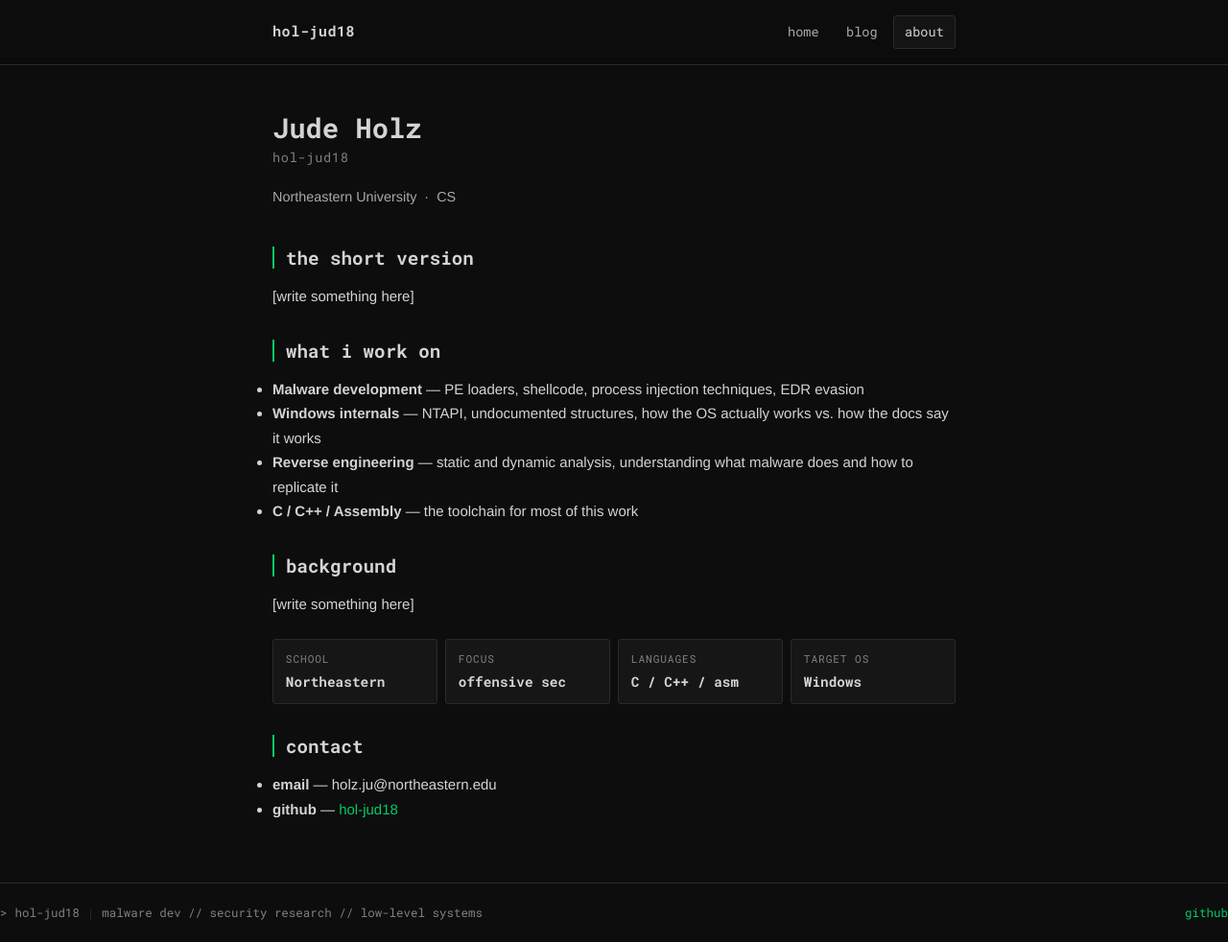
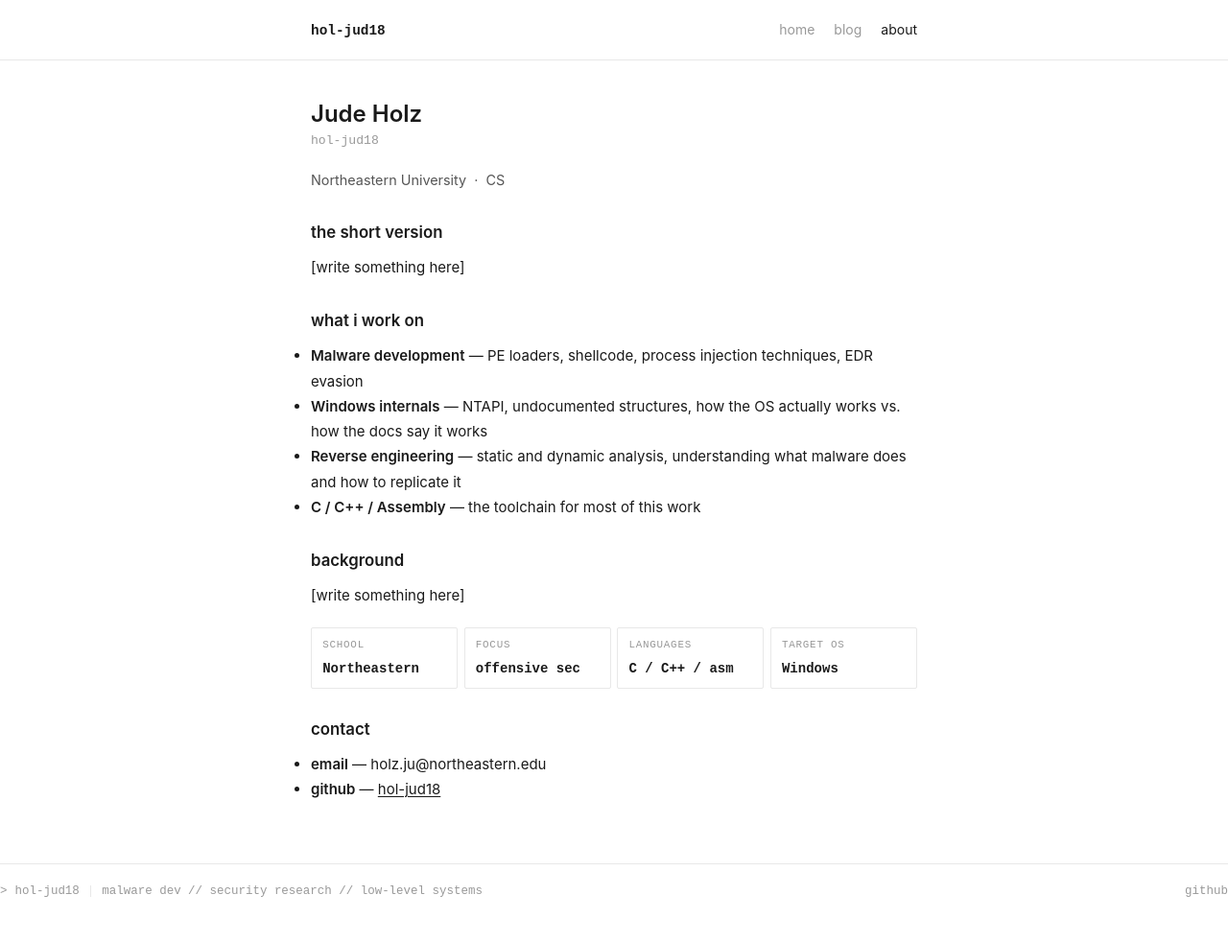
Before and after one commit to hol-jud18/hol-jud18.github.io, a Jekyll site: the page built from about.md, in a window 1280 px wide and 982 px high. Shown: the whole window at 96% size. Built offline with Jekyll 4.4.1, drawn with Linux system fonts in a browser that asks for light colours.

Commit message:
simplifying

```diff
--- a/_layouts/default.html
+++ b/_layouts/default.html
@@ -6,9 +6,6 @@
   <title>{% if page.title %}{{ page.title }} // {{ site.title }}{% else %}{{ site.title }}{% endif %}</title>
   <meta name="description" content="{% if page.excerpt %}{{ page.excerpt | strip_html | truncate: 160 }}{% else %}{{ site.description }}{% endif %}">
 
-  <link rel="preconnect" href="https://fonts.googleapis.com">
-  <link rel="preconnect" href="https://fonts.gstatic.com" crossorigin>
-  <link href="https://fonts.googleapis.com/css2?family=Roboto+Mono:wght@400;700&family=Inter:wght@400;500&display=swap" rel="stylesheet">
   <link rel="stylesheet" href="{{ '/assets/css/style.css' | relative_url }}">
 
   {% seo %}
--- a/assets/css/style.css
+++ b/assets/css/style.css
@@ -1,20 +1,14 @@
-/* ─── Reset & Base ───────────────────────────────────────────────────────── */
+/* ─── Reset ──────────────────────────────────────────────────────────────── */
 *, *::before, *::after { box-sizing: border-box; margin: 0; padding: 0; }
 
 :root {
-  --bg:         #0d0d0d;
-  --bg-panel:   #141414;
-  --bg-card:    #161616;
-  --border:     #2a2a2a;
-  --accent:     #00cc66;
-  --accent-dim: #00994d;
-  --accent2:    #7eb8d4;
-  --accent3:    #cc4444;
-  --text:       #d4d4d4;
-  --text-dim:   #aaaaaa;
-  --text-muted: #808080;
-  --font-mono:  'Roboto Mono', 'Courier New', monospace;
-  --font-sans:  'Helvetica Neue', Helvetica, Arial, sans-serif;
+  --bg:         #ffffff;
+  --text:       #1a1a1a;
+  --text-dim:   #555555;
+  --text-muted: #999999;
+  --border:     #e8e8e8;
+  --font-mono:  'Courier New', Courier, monospace;
+  --font-body:  -apple-system, BlinkMacSystemFont, 'Segoe UI', Helvetica, Arial, sans-serif;
 }
 
 html { scroll-behavior: smooth; }
@@ -22,35 +16,33 @@ html { scroll-behavior: smooth; }
 body {
   background: var(--bg);
   color: var(--text);
-  font-family: var(--font-sans);
+  font-family: var(--font-body);
   font-size: 15px;
-  line-height: 1.7;
+  line-height: 1.75;
   min-height: 100vh;
 }
 
 /* ─── Typography ─────────────────────────────────────────────────────────── */
 h1, h2, h3, h4, h5, h6 {
-  font-family: var(--font-mono);
-  font-weight: 700;
-  line-height: 1.2;
+  font-weight: 600;
+  line-height: 1.3;
   color: var(--text);
 }
 
-h1 { font-size: 1.8rem; }
-h2 { font-size: 1.2rem; border-left: 2px solid var(--accent); padding-left: 0.75rem; margin: 2rem 0 1rem; color: var(--text); }
-h3 { font-size: 1rem; color: var(--text-dim); margin: 1.5rem 0 0.5rem; }
-h4 { font-size: 1rem; color: var(--text); }
+h1 { font-size: 1.5rem; margin-bottom: 0.4rem; }
+h2 { font-size: 1.05rem; margin: 2rem 0 0.75rem; }
+h3 { font-size: 1rem; margin: 1.5rem 0 0.4rem; color: var(--text-dim); }
 
 p { margin-bottom: 1rem; }
 
 a {
-  color: var(--accent);
-  text-decoration: none;
-  transition: color 0.15s;
+  color: var(--text);
+  text-decoration: underline;
+  text-underline-offset: 2px;
 }
-a:hover { color: var(--accent-dim); }
+a:hover { color: var(--text-dim); }
 
-strong { color: var(--text); font-weight: 700; }
+strong { font-weight: 600; }
 em { font-style: italic; }
 
 hr {
@@ -62,35 +54,20 @@ hr {
 /* ─── Code ───────────────────────────────────────────────────────────────── */
 code {
   font-family: var(--font-mono);
-  font-size: 0.88em;
-  background: var(--bg-panel);
-  color: var(--accent);
+  font-size: 0.875em;
+  background: #f5f5f5;
   border: 1px solid var(--border);
-  border-radius: 3px;
-  padding: 0.1em 0.4em;
+  border-radius: 2px;
+  padding: 0.1em 0.35em;
 }
 
 pre {
-  background: var(--bg-panel);
+  background: #f7f7f7;
   border: 1px solid var(--border);
-  border-left: 2px solid var(--accent);
-  border-radius: 4px;
+  border-radius: 3px;
   padding: 1.25rem;
   overflow-x: auto;
   margin: 1.5rem 0;
-  position: relative;
-}
-
-pre::before {
-  content: attr(data-lang);
-  position: absolute;
-  top: 0.5rem;
-  right: 0.75rem;
-  font-size: 0.7rem;
-  color: var(--text-muted);
-  text-transform: uppercase;
-  letter-spacing: 0.1em;
-  font-family: var(--font-mono);
 }
 
 pre code {
@@ -101,148 +78,112 @@ pre code {
   color: var(--text);
 }
 
-/* Rouge syntax theme */
-.highlight .c, .highlight .cm, .highlight .c1 { color: #4a5070; font-style: italic; }
-.highlight .k, .highlight .kd, .highlight .kn { color: #cc4444; }
-.highlight .s, .highlight .s1, .highlight .s2 { color: #00994d; }
-.highlight .n, .highlight .nx { color: #d4d4d4; }
-.highlight .o { color: var(--accent2); }
-.highlight .nf, .highlight .na { color: var(--accent2); }
-.highlight .mi, .highlight .mf { color: #cc9944; }
-.highlight .cp, .highlight .nb { color: #cc9944; }
-.highlight .kt, .highlight .nc { color: #cc9944; }
+/* Syntax highlight — muted, monochrome */
+.highlight .c, .highlight .cm, .highlight .c1 { color: #aaa; font-style: italic; }
+.highlight .k, .highlight .kd, .highlight .kn { color: #222; font-weight: 600; }
+.highlight .s, .highlight .s1, .highlight .s2 { color: #555; }
+.highlight .n, .highlight .nx { color: var(--text); }
+.highlight .o { color: #555; }
+.highlight .nf, .highlight .na { color: #333; }
+.highlight .mi, .highlight .mf { color: #666; }
+.highlight .cp, .highlight .nb { color: #555; }
+.highlight .kt, .highlight .nc { color: #444; }
 
 /* ─── Layout ─────────────────────────────────────────────────────────────── */
 .site-wrapper {
-  max-width: 760px;
+  max-width: 680px;
   margin: 0 auto;
   padding: 0 1.5rem;
 }
 
-/* ─── Header / Nav ───────────────────────────────────────────────────────── */
+/* ─── Header ─────────────────────────────────────────────────────────────── */
 .site-header {
   border-bottom: 1px solid var(--border);
-  padding: 1rem 0;
-  position: sticky;
-  top: 0;
-  background: rgba(13, 13, 13, 0.97);
-  backdrop-filter: blur(4px);
-  z-index: 100;
+  padding: 1.1rem 0;
 }
 
 .header-inner {
   display: flex;
   align-items: center;
   justify-content: space-between;
-  flex-wrap: wrap;
-  gap: 0.75rem;
 }
 
-.site-logo {
-  display: flex;
-  align-items: center;
+.site-logo { text-decoration: none; }
+
+.logo-name {
+  font-size: 0.9rem;
+  font-weight: 600;
+  font-family: var(--font-mono);
+  color: var(--text);
+}
+
+.site-nav { display: flex; gap: 1.25rem; }
+
+.nav-link {
+  font-size: 0.875rem;
+  color: var(--text-muted);
   text-decoration: none;
 }
+.nav-link:hover, .nav-link.active { color: var(--text); }
 
-.logo-name {
-  color: var(--text);
-  font-size: 0.95rem;
-  font-weight: 700;
-  font-family: var(--font-mono);
-  letter-spacing: 0.03em;
-}
+/* ─── Main ───────────────────────────────────────────────────────────────── */
+.site-main { padding: 2.5rem 0 4rem; }
 
-.site-nav {
-  display: flex;
-  gap: 0.25rem;
-  align-items: center;
-}
-
-.nav-link {
-  color: var(--text-dim);
-  font-size: 0.85rem;
-  font-family: var(--font-mono);
-  padding: 0.3rem 0.7rem;
-  border: 1px solid transparent;
-  border-radius: 3px;
-  transition: all 0.15s;
-}
-
-.nav-link:hover, .nav-link.active {
-  color: var(--text);
-  border-color: var(--border);
-  background: var(--bg-panel);
-}
-
-/* ─── Main Content ───────────────────────────────────────────────────────── */
-.site-main { padding: 3rem 0 4rem; }
-
-/* ─── Hero (homepage) ────────────────────────────────────────────────────── */
+/* ─── Hero ───────────────────────────────────────────────────────────────── */
 .hero {
-  padding: 2.5rem 0 2rem;
+  padding-bottom: 2rem;
   border-bottom: 1px solid var(--border);
-  margin-bottom: 3rem;
+  margin-bottom: 2.5rem;
 }
 
 .hero-title {
-  font-size: clamp(1.6rem, 4vw, 2.4rem);
-  font-weight: 700;
-  font-family: var(--font-mono);
+  font-size: 1.5rem;
+  font-weight: 600;
   color: var(--text);
-  margin-bottom: 0.4rem;
-  line-height: 1.1;
+  margin-bottom: 0.2rem;
 }
 
 .hero-sub {
-  color: var(--text-dim);
-  font-size: 0.85rem;
+  font-size: 0.82rem;
   font-family: var(--font-mono);
-  letter-spacing: 0.05em;
-  margin-bottom: 1.5rem;
+  color: var(--text-muted);
+  margin-bottom: 1rem;
 }
 
 .hero-bio {
+  font-size: 0.95rem;
   color: var(--text-dim);
-  font-size: 0.95rem;
-  max-width: 560px;
   line-height: 1.75;
 }
 
 .hero-links {
   display: flex;
-  gap: 1rem;
-  margin-top: 1.5rem;
-  flex-wrap: wrap;
+  gap: 1.5rem;
+  margin-top: 1.1rem;
 }
 
 .hero-link {
-  font-size: 0.85rem;
-  font-family: var(--font-mono);
-  color: var(--text-dim);
-  border-bottom: 1px solid var(--border);
-  padding-bottom: 1px;
-  transition: all 0.15s;
+  font-size: 0.875rem;
+  color: var(--text-muted);
+  text-decoration: none;
 }
+.hero-link:hover { color: var(--text); }
 
-.hero-link:hover {
-  color: var(--accent);
-  border-color: var(--accent);
-}
-
-/* ─── Section Headers ─────────────────────────────────────────────────────── */
+/* ─── Section header ─────────────────────────────────────────────────────── */
 .section-header {
   display: flex;
   align-items: center;
   gap: 0.75rem;
-  margin-bottom: 1.5rem;
+  margin-bottom: 1.1rem;
 }
 
 .section-label {
-  font-size: 0.75rem;
+  font-size: 0.72rem;
   font-family: var(--font-mono);
-  letter-spacing: 0.1em;
+  letter-spacing: 0.08em;
   text-transform: uppercase;
   color: var(--text-muted);
+  white-space: nowrap;
 }
 
 .section-line {
@@ -251,119 +192,79 @@ pre code {
   background: var(--border);
 }
 
-/* ─── Post Cards ─────────────────────────────────────────────────────────── */
-.post-list {
+/* ─── Post list ──────────────────────────────────────────────────────────── */
+.post-list { display: flex; flex-direction: column; }
+
+.post-card {
   display: flex;
-  flex-direction: column;
-  gap: 0;
+  align-items: baseline;
+  gap: 1.1rem;
+  padding: 0.55rem 0;
+  border-bottom: 1px solid var(--border);
+  text-decoration: none;
 }
 
-.post-card {
-  display: block;
-  padding: 1.1rem 0;
-  border-bottom: 1px solid var(--border);
-  text-decoration: none;
-  transition: all 0.1s;
-}
+.post-card:hover .post-card-title { color: var(--text-dim); }
 
-.post-card:hover .post-card-title { color: var(--accent); }
-
-.post-card-meta {
-  display: flex;
-  align-items: center;
-  gap: 1rem;
-  margin-bottom: 0.3rem;
-}
+.post-card-meta { display: contents; }
 
 .post-date {
   font-size: 0.78rem;
   font-family: var(--font-mono);
   color: var(--text-muted);
+  white-space: nowrap;
+  flex-shrink: 0;
 }
 
-.post-tags {
-  display: flex;
-  gap: 0.4rem;
-  flex-wrap: wrap;
+.post-tags { display: none; }
+
+.post-card-title {
+  font-size: 0.95rem;
+  font-weight: 400;
+  color: var(--text);
+  flex: 1;
 }
 
-.tag {
-  font-size: 0.68rem;
-  font-family: var(--font-mono);
-  padding: 0.1rem 0.4rem;
-  border: 1px solid var(--border);
-  border-radius: 2px;
-  color: var(--text-muted);
-}
+.post-card-excerpt { display: none; }
 
-.tag-accent { border-color: #1a3a28; color: var(--accent-dim); }
-.tag-blue   { border-color: #1a2a38; color: var(--accent2); }
-.tag-red    { border-color: #3a1a1a; color: var(--accent3); }
-
-.post-card-title {
-  font-size: 1rem;
-  font-family: var(--font-mono);
-  font-weight: 700;
-  color: var(--text);
-  margin-bottom: 0.25rem;
-  transition: color 0.1s;
-}
-
-.post-card-excerpt {
-  font-size: 0.875rem;
-  color: var(--text-dim);
-  line-height: 1.6;
-}
-
-/* ─── Post Page ──────────────────────────────────────────────────────────── */
+/* ─── Post page ──────────────────────────────────────────────────────────── */
 .post-header {
-  padding-bottom: 2rem;
+  padding-bottom: 1.5rem;
   border-bottom: 1px solid var(--border);
-  margin-bottom: 2.5rem;
+  margin-bottom: 2rem;
 }
 
 .post-header-meta {
+  font-size: 0.78rem;
+  font-family: var(--font-mono);
+  color: var(--text-muted);
+  margin-bottom: 0.75rem;
   display: flex;
   align-items: center;
-  gap: 1rem;
+  gap: 0.75rem;
   flex-wrap: wrap;
-  margin-bottom: 1rem;
-  font-size: 0.8rem;
-  font-family: var(--font-mono);
-  color: var(--text-muted);
 }
 
 .post-back {
   font-size: 0.82rem;
   font-family: var(--font-mono);
   color: var(--text-muted);
-  margin-bottom: 1.5rem;
-  display: inline-flex;
-  align-items: center;
-  gap: 0.3rem;
+  text-decoration: none;
+  display: inline-block;
+  margin-bottom: 1.25rem;
+}
+.post-back:hover { color: var(--text); }
+
+.post-title {
+  font-size: 1.4rem;
+  font-weight: 600;
+  color: var(--text);
+  line-height: 1.3;
 }
 
-.post-back:hover { color: var(--accent); }
-
-.post-title {
-  font-size: clamp(1.4rem, 3.5vw, 2rem);
-  font-family: var(--font-mono);
-  color: var(--text);
-  margin-bottom: 0.75rem;
-  border: none;
-  padding: 0;
-  font-weight: 700;
-}
-
-.post-body { max-width: 680px; }
 .post-body p { margin-bottom: 1.25rem; }
-
-.post-body ul, .post-body ol {
-  padding-left: 1.5rem;
-  margin-bottom: 1.25rem;
-}
-
-.post-body li { margin-bottom: 0.3rem; color: var(--text); }
+.post-body ul, .post-body ol { padding-left: 1.5rem; margin-bottom: 1.25rem; }
+.post-body li { margin-bottom: 0.3rem; }
 
 .post-body blockquote {
   border-left: 2px solid var(--border);
@@ -373,79 +274,85 @@ pre code {
   font-style: italic;
 }
 
-/* ─── About Page ─────────────────────────────────────────────────────────── */
-.about-header {
-  margin-bottom: 2.5rem;
+.post-body h2 { font-size: 1.05rem; margin: 2rem 0 0.75rem; }
+.post-body h3 { font-size: 1rem; margin: 1.5rem 0 0.4rem; color: var(--text-dim); }
+
+/* ─── Tags (on post pages, subtle) ───────────────────────────────────────── */
+.tag {
+  font-size: 0.7rem;
+  font-family: var(--font-mono);
+  padding: 0.1rem 0.35rem;
+  border: 1px solid var(--border);
+  border-radius: 2px;
+  color: var(--text-muted);
 }
+.tag-accent, .tag-blue, .tag-red { color: var(--text-muted); border-color: var(--border); }
 
-.about-intro h1 {
-  font-size: 1.8rem;
-  margin-bottom: 0.2rem;
-  color: var(--text);
-}
+/* ─── About page ─────────────────────────────────────────────────────────── */
+.about-header { margin-bottom: 2rem; }
+
+.about-intro h1 { margin-bottom: 0.1rem; }
 
 .about-handle {
+  font-size: 0.82rem;
+  font-family: var(--font-mono);
   color: var(--text-muted);
-  font-size: 0.85rem;
-  font-family: var(--font-mono);
-  letter-spacing: 0.05em;
 }
 
 .stat-grid {
   display: grid;
-  grid-template-columns: repeat(auto-fill, minmax(160px, 1fr));
-  gap: 0.5rem;
-  margin: 1.5rem 0;
+  grid-template-columns: repeat(auto-fill, minmax(150px, 1fr));
+  gap: 0.4rem;
+  margin: 1.25rem 0;
 }
 
 .stat-card {
-  background: var(--bg-card);
   border: 1px solid var(--border);
-  border-radius: 3px;
-  padding: 0.6rem 0.8rem;
+  border-radius: 2px;
+  padding: 0.5rem 0.7rem;
 }
 
 .stat-label {
-  font-size: 0.7rem;
+  font-size: 0.68rem;
   font-family: var(--font-mono);
   color: var(--text-muted);
-  letter-spacing: 0.08em;
   text-transform: uppercase;
-  margin-bottom: 0.2rem;
+  letter-spacing: 0.07em;
+  margin-bottom: 0.15rem;
 }
 
 .stat-value {
-  font-size: 0.9rem;
+  font-size: 0.875rem;
   font-family: var(--font-mono);
   color: var(--text);
-  font-weight: 700;
+  font-weight: 600;
 }
 
 /* ─── Footer ─────────────────────────────────────────────────────────────── */
 .site-footer {
   border-top: 1px solid var(--border);
-  padding: 1.25rem 0;
+  padding: 1.1rem 0;
   display: flex;
   align-items: center;
   justify-content: space-between;
-  flex-wrap: wrap;
-  gap: 0.5rem;
   font-size: 0.78rem;
   font-family: var(--font-mono);
   color: var(--text-muted);
 }
 
+.site-footer a { color: var(--text-muted); text-decoration: none; }
+.site-footer a:hover { color: var(--text); }
+
 .footer-left { display: flex; align-items: center; gap: 0.5rem; }
-.footer-dot { color: var(--text-muted); }
 
 /* ─── Utility ─────────────────────────────────────────────────────────────── */
-.text-accent  { color: var(--accent); }
-.text-dim     { color: var(--text-dim); }
-.text-muted   { color: var(--text-muted); }
+.text-accent { color: var(--text-dim); }
+.text-dim    { color: var(--text-dim); }
+.text-muted  { color: var(--text-muted); }
 
 /* ─── Responsive ─────────────────────────────────────────────────────────── */
 @media (max-width: 600px) {
-  .hero-title { font-size: 1.6rem; }
-  .site-nav   { gap: 0; }
-  .nav-link   { padding: 0.3rem 0.5rem; font-size: 0.8rem; }
+  .post-card { flex-direction: column; gap: 0.1rem; }
+  .hero-title { font-size: 1.3rem; }
+  .site-nav { gap: 0.9rem; }
 }
```
